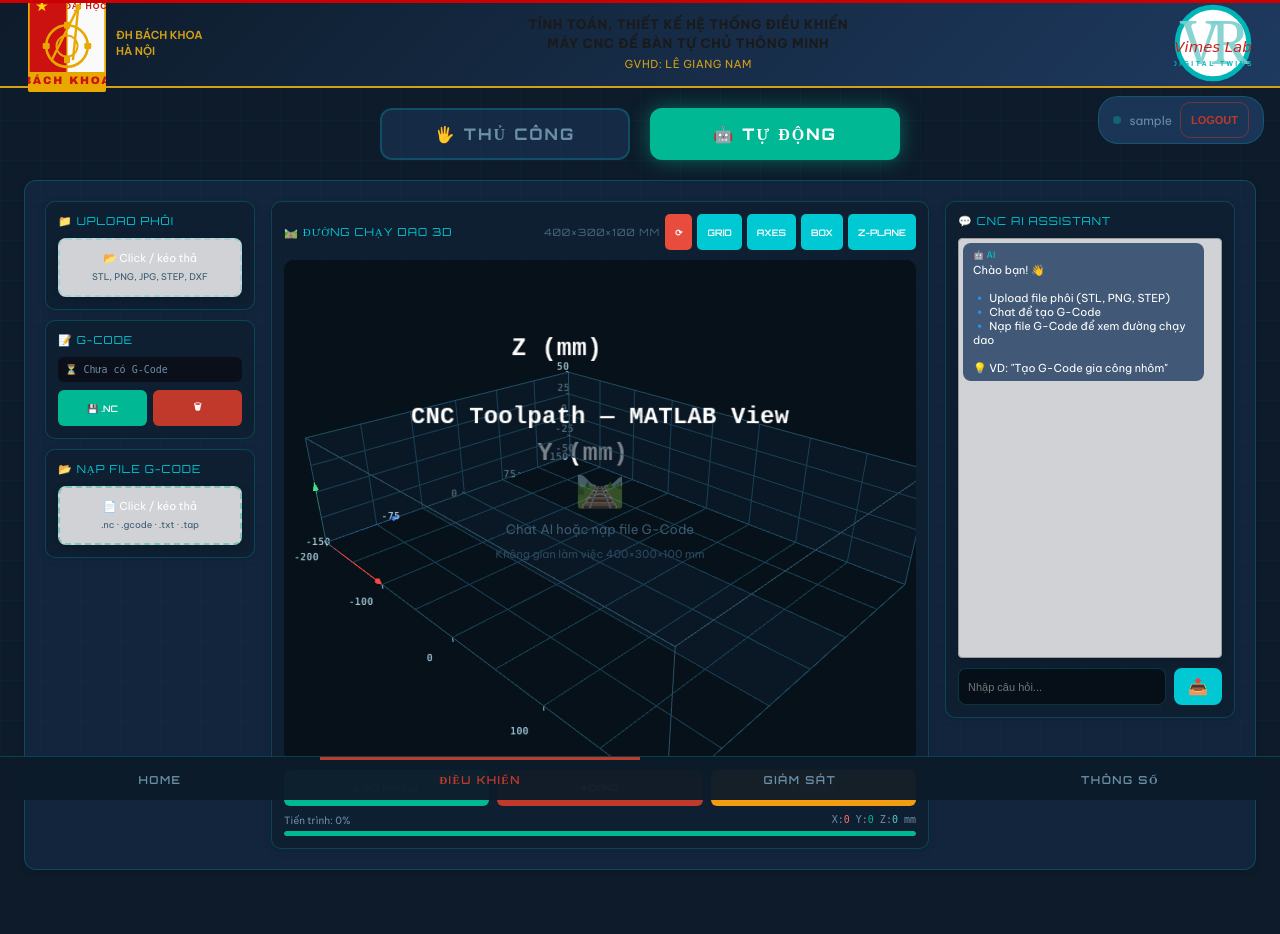
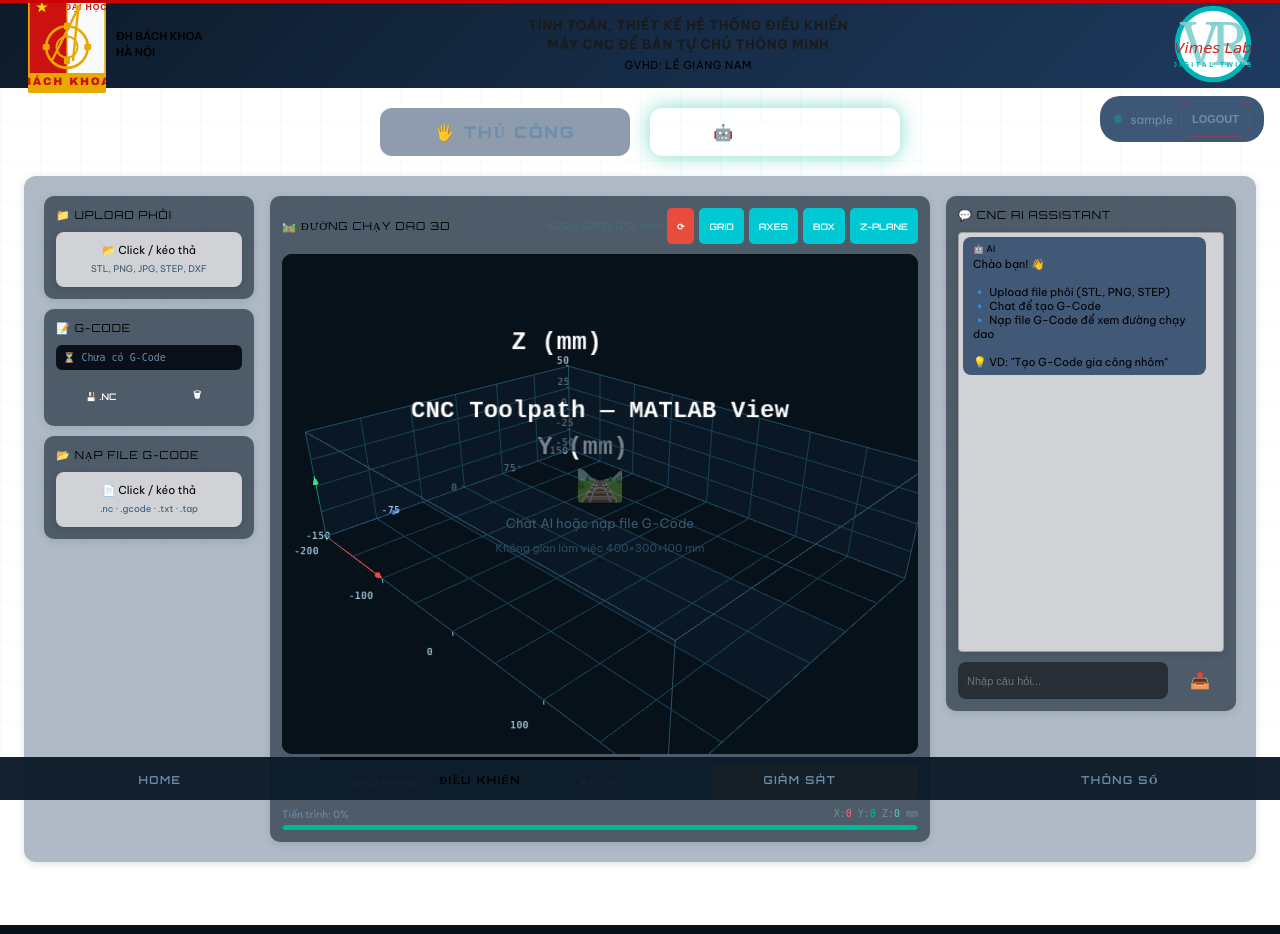
Before and after one commit to Shang-chi41/Global, a Flask app: page /control in a window 1280 px wide. Run offline with Flask 3, Linux system fonts and the light colour scheme; the visitor is signed in with stand-in values (Sample User, id 1).

Commit message:
Update control.html

```diff
--- a/templates/control.html
+++ b/templates/control.html
@@ -8,7 +8,7 @@
 <link href="https://fonts.googleapis.com/css2?family=Orbitron:wght@400;600;800&family=Be+Vietnam+Pro:wght@300;400;600;700&display=swap" rel="stylesheet">
 <link rel="stylesheet" href="/static/css/isa101.css">
 <style>
-    :root { --red:#c0392b; --gold:#d4a017; --navy:#0d1b2a; --steel:#1e3a5f; --cyan:#00c9d4; --white:#ffffff; --border:rgba(0,201,212,0.22); --success:#00b894; --warning:#f39c12; }
+
     * { margin:0; padding:0; box-sizing:border-box; }
     body { font-family:'Be Vietnam Pro',sans-serif; background:var(--navy); color:var(--white); min-height:100vh; display:flex; flex-direction:column; }
     body::before { content:''; position:fixed; inset:0; background-image:linear-gradient(rgba(0,201,212,.04) 1px,transparent 1px),linear-gradient(90deg,rgba(0,201,212,.04) 1px,transparent 1px); background-size:40px 40px; pointer-events:none; z-index:0; }
```
